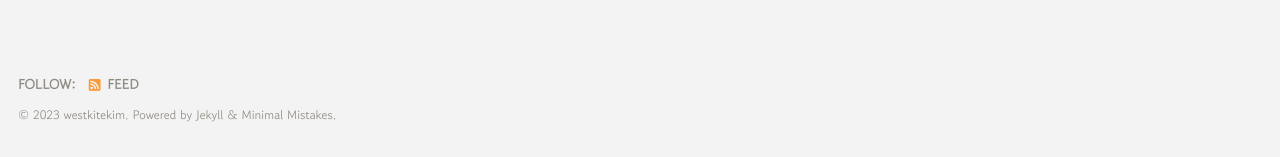
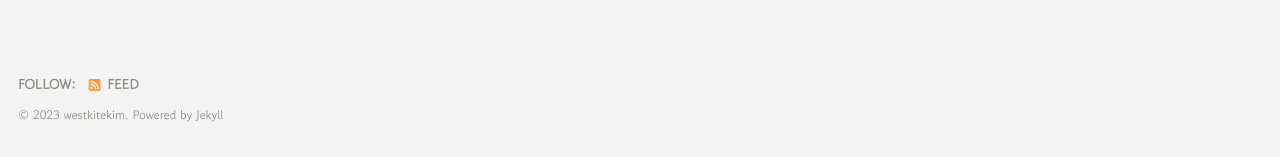
Before and after one commit to westkitekim/westkitekim.github.io, a Jekyll site: the page built from index.html, in a window 1280 px wide and 1026 px high. Shown: the part 866-1023 px from the top of the window. Built offline with Jekyll 4.4.1, drawn with Linux system fonts in a browser that asks for light colours; cached includes are drawn as plain includes; the list of posts is cut into pages by our own code.

Commit message:
footer 수정

```diff
--- a/_includes/footer.html
+++ b/_includes/footer.html
@@ -18,4 +18,5 @@
   </ul>
 </div>
 
-<div class="page__footer-copyright">&copy; {{ site.time | date: '%Y' }} {{ site.name | default: site.title }}. {{ site.data.ui-text[site.locale].powered_by | default: "Powered by" }} <a href="https://jekyllrb.com" rel="nofollow">Jekyll</a> &amp; <a href="https://mademistakes.com/work/minimal-mistakes-jekyll-theme/" rel="nofollow">Minimal Mistakes</a>.</div>
+<!-- <div class="page__footer-copyright">&copy; {{ site.time | date: '%Y' }} {{ site.name | default: site.title }}. {{ site.data.ui-text[site.locale].powered_by | default: "Powered by" }} <a href="https://jekyllrb.com" rel="nofollow">Jekyll</a> &amp; <a href="https://mademistakes.com/work/minimal-mistakes-jekyll-theme/" rel="nofollow">Minimal Mistakes</a>.</div> -->
+<div class="page__footer-copyright">&copy; {{ site.time | date: '%Y' }} {{ site.name | default: site.title }}. {{ site.data.ui-text[site.locale].powered_by | default: "Powered by" }} <a href="https://jekyllrb.com" rel="nofollow">Jekyll</a></div>
```
